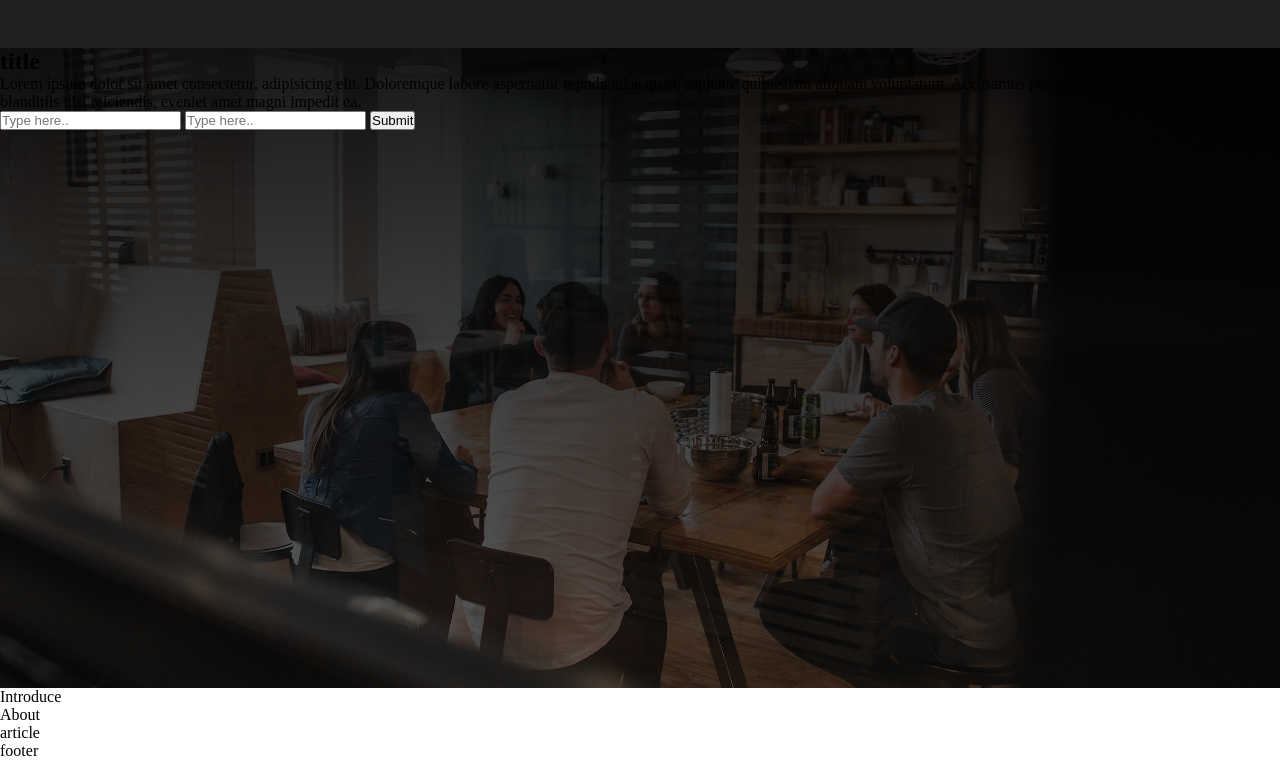
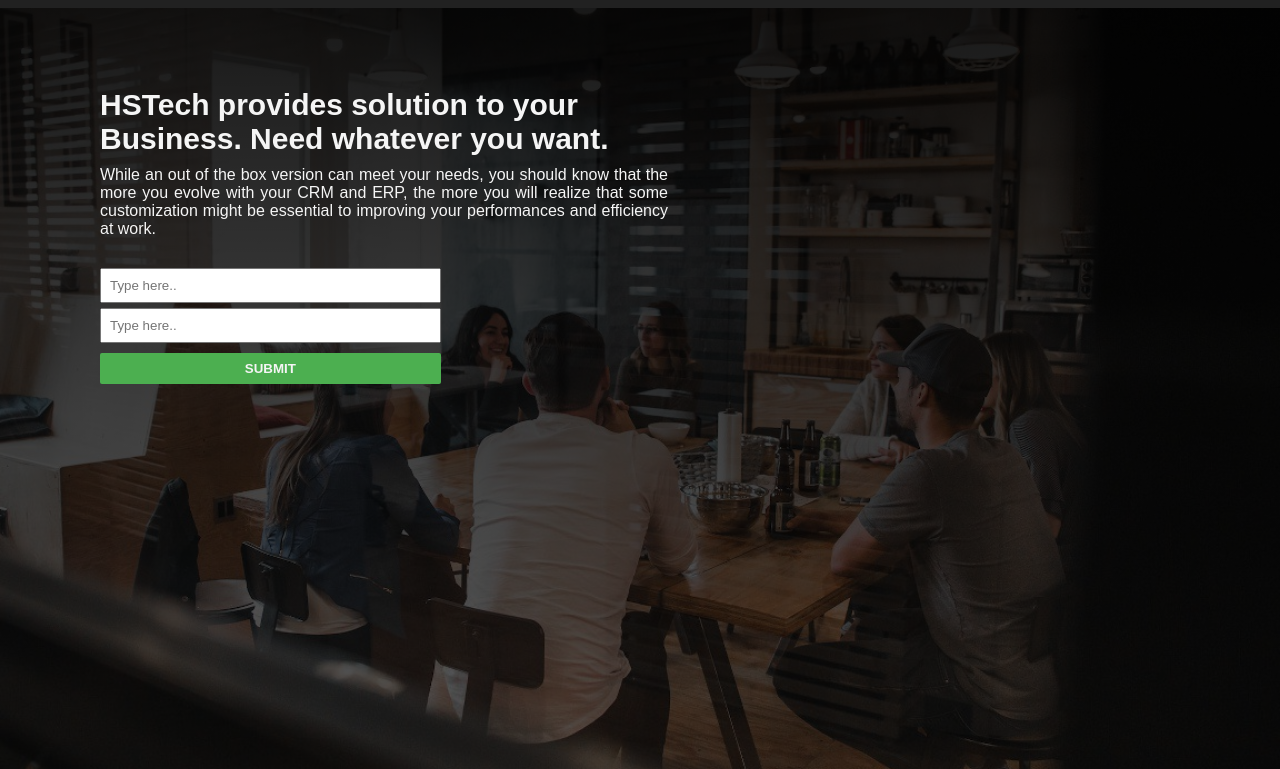
Before and after one commit to tamalFE/HSTech, a plain HTML site: page index.html in a window 1280 px wide. Shown: the part 112-881 px from the top of the page. Drawn offline with Linux system fonts and the light colour scheme.

Commit message:
star the introduction

```diff
--- a/index.html
+++ b/index.html
@@ -31,19 +31,28 @@
     </header>
     <main>
         <section class="hero">
-            <h1>title</h1>
+            <div class="moto">
+                <h1>HSTech provides solution to your Business. Need whatever you want.</h1>
                 <p>
-                Lorem ipsum dolor sit amet consectetur, adipisicing elit. Doloremque labore aspernatur repudiandae quam
-                sapiente quibusdam aliquam voluptatum. Accusamus perspiciatis atque earum animi blanditiis nisi
-                reiciendis, eveniet amet magni impedit ea.
+                    While an out of the box version can meet your needs, you should know that the more you evolve with
+                    your CRM and ERP, the more you will realize that some customization might be essential to improving
+                    your performances and efficiency at work.
                 </p>
                 <form>
                     <input type="text" placeholder="Type here..">
                     <input type="text" placeholder="Type here..">
-                <button>Submit</button>
+                    <button>SUBMIT</button>
                 </form>
+            </div>
         </section>
-        <section class="Introduce">Introduce</section>
+        <section class="Introduce">Introduce
+            <div class="column">
+                <div class="column__left"></div>
+                <div class="column__middle"></div>
+                <div class="column__left"></div>
+            </div>
+
+        </section>
         <section class="About">About</section>
         <article class="aeticle">article</article>
     </main>
--- a/styles/style.scss
+++ b/styles/style.scss
@@ -18,7 +18,7 @@
 }
 header {
   width: 100%;
-  min-height: 20vh;
+  min-height: 15vh;
   font-family: sans-serif;
 
   background: $main-dark;
@@ -67,7 +67,51 @@
 main {
   .hero {
     width: 100%;
-    min-height: 80vh;
+    min-height: 100vh;
     @include imageOverlay("../img/offices.jpg");
+    font-family: Arial, Helvetica, sans-serif;
+    color: $main-light;
+
+    .moto {
+      width: 60%;
+      padding: 8rem 10rem;
+      display: flex;
+      flex-direction: column;
+      gap: 1rem;
+
+      h1 {
+        font-size: 3rem;
+      }
+
+      p {
+        text-align: justify;
+      }
+
+      form {
+        width: 60%;
+        display: flex;
+        flex-direction: column;
+        gap: 0.5rem;
+
+        padding: 2rem 0;
+
+        input {
+          padding: 0.8rem;
+        }
+
+        button {
+          width: 100%;
+          padding: 0.8rem;
+          border-radius: 2px;
+          border: none;
+          font-weight: 600;
+          background: $primary-color;
+          color: $main-light;
+          margin: 0.5rem 0;
+        }
+      }
+    }
   }
 }
+
+//Hero done(12/21/22) but need to work on media query
```
Also changed, not shown: styles/style.css. Lines whose indentation alone changed are shown as unchanged.
